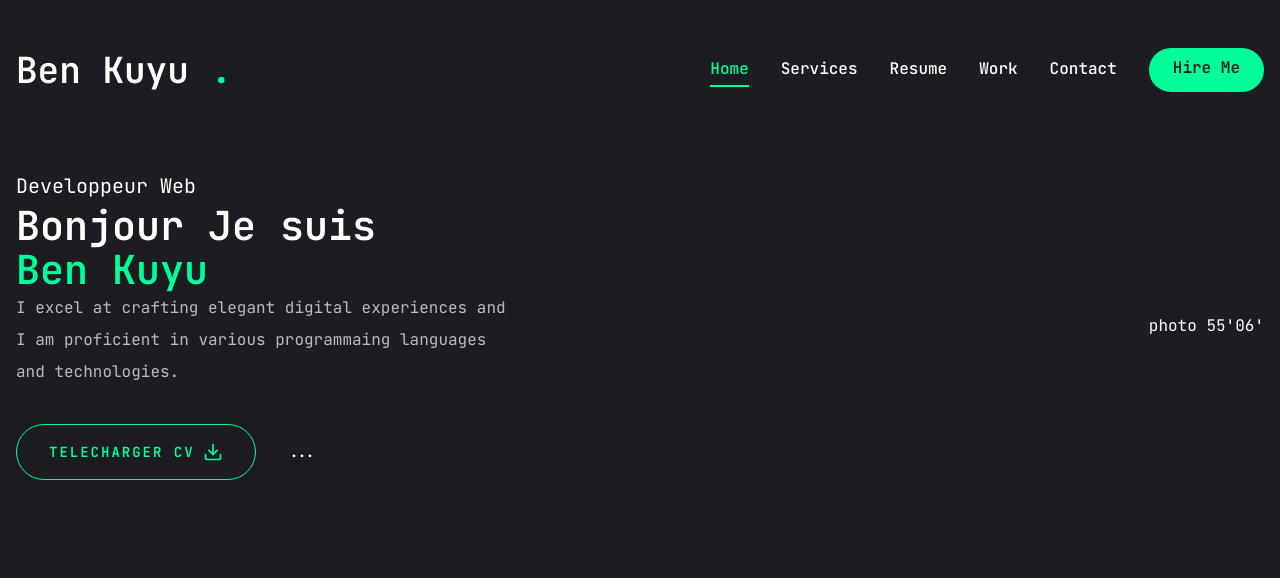
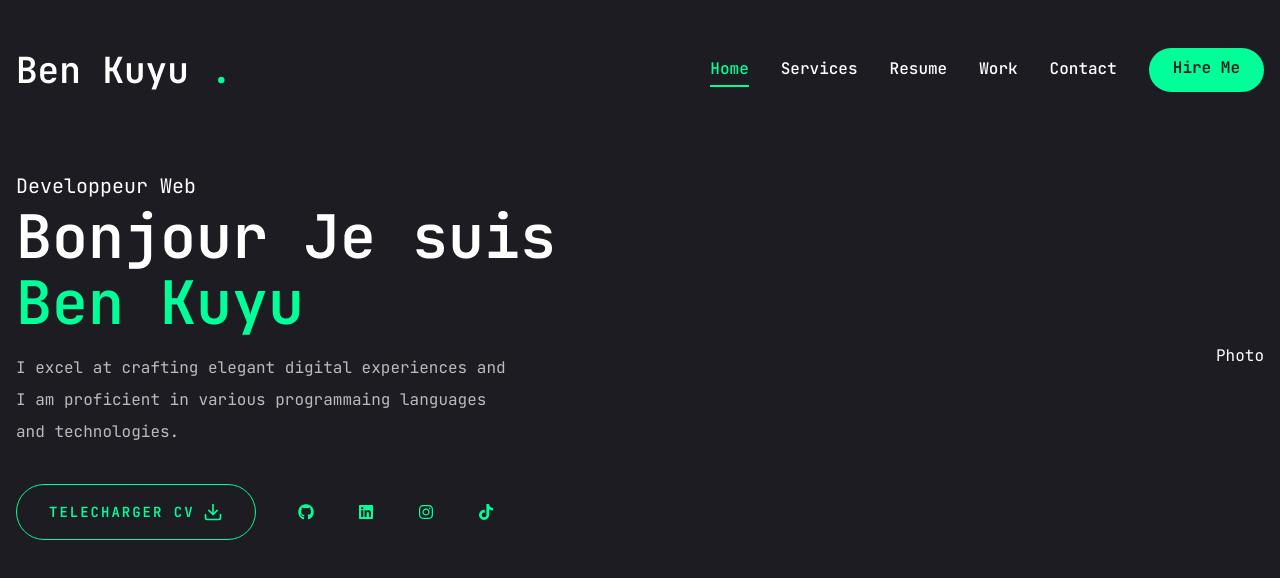
Before and after one commit to Benk513/benkuyu-portofolio, a Next.js app: page / in a window 1280 px wide. Shown: the top 578 px of the page. Built offline with nearby package versions, Linux system fonts and the light colour scheme.

Commit message:
i have set the social icons for the social section. the icons were not displaying

```diff
--- a/app/globals.css
+++ b/app/globals.css
@@ -10,13 +10,13 @@
   }
 
   .h1{
-    @apply text-[28px] lg:text-[40px] leading-[1.1] font-semibold;
+    @apply text-[28px] lg:text-[60px] leading-[1.1] font-semibold;
   }
   .h2{
-    @apply text-[20px] lg:text-[48px] leading-[1.1] font-semibold;
+    @apply text-[20px] lg:text-[50px] leading-[1.1] font-semibold;
   }
   .h3{
-    @apply text-[15px] lg:text-[24px] leading-[1.1] font-semibold;
+    @apply text-[15px] lg:text-[30px] leading-[1.1] font-semibold;
   }
 
 
--- a/app/page.js
+++ b/app/page.js
@@ -1,6 +1,8 @@
 import React from 'react'
 import { Button } from '@/components/ui/button'
 import { FiDownload} from "react-icons/fi"
+import Social from '@/components/Social'
+import Photo from '@/components/Photo'
 const Home = () => {
   return (
     <section className='h-full'>
@@ -12,7 +14,7 @@ const Home = () => {
 
             <span className='text-xl'>Developpeur Web</span>
             <h1 className='h1'>Bonjour Je suis <br /> <span className='text-accent'>Ben Kuyu</span> </h1>
-            <p className='max-w-[500px] mb-9 text-white/70'>I excel at crafting elegant digital experiences and I am proficient in various programmaing languages and technologies.</p>
+            <p className='max-w-[500px] mb-9 text-white/70 mt-4' >I excel at crafting elegant digital experiences and I am proficient in various programmaing languages and technologies.</p>
             {/* btrn and socials */}
             <div className='flex flex-col lg:flex-row items-center gap-8'>
               <Button
@@ -23,12 +25,17 @@ const Home = () => {
                 <FiDownload className='ml-2 text-xl' />
 
               </Button>
-              <div className='mb-8 lg:mb-0'> ...</div>
+              <div className='mb-8 lg:mb-0'>
+              <Social
+                  containerStyles="flex gap-6"
+                  iconStyles="w-9 h-9 border-accent rounded-full flex justify-center items-center text-accent text-base hover:bg-accent hover:text-primary hover:transition-all duration-500" />
+
+              </div>
             </div>
           </div>
 
           <div>
-            photo 55'06'
+            <Photo/>
           </div>
 
 
--- /dev/null
+++ b/components/Photo.jsx
@@ -0,0 +1,9 @@
+import React from 'react'
+
+const Photo = () => {
+  return (
+    <div>Photo</div>
+  )
+}
+
+export default Photo
--- /dev/null
+++ b/components/Social.jsx
@@ -0,0 +1,23 @@
+import Link from "next/link";
+
+import {FaGithub,FaTiktok,FaInstagram,FaLinkedin} from "react-icons/fa"
+
+const socials = [
+    {icon: <FaGithub/> , path:""},
+     {icon: <FaLinkedin/> , path:""},
+    {icon: <FaInstagram/> , path:""},
+    {icon: <FaTiktok/> , path:""},
+]
+
+const Social = ({containerStyles , iconStyles}) => {
+  return (
+      <div className={containerStyles}>
+          {socials.map((item, index) => {
+              return <Link key={index} href={item.path} className={iconStyles}>{item.icon}</Link>
+          })}
+
+
+      </div>
+  )
+}
+export default Social
```
